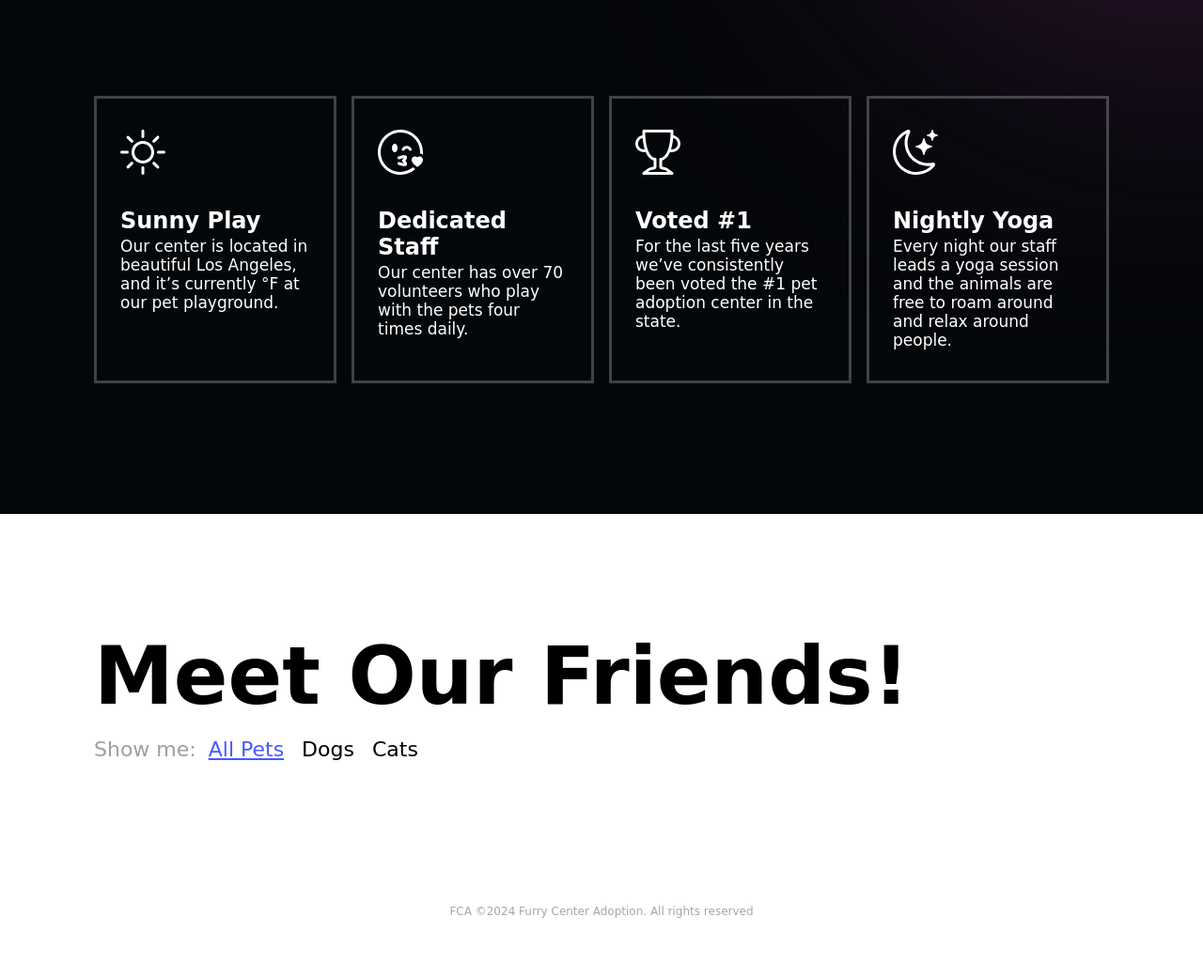
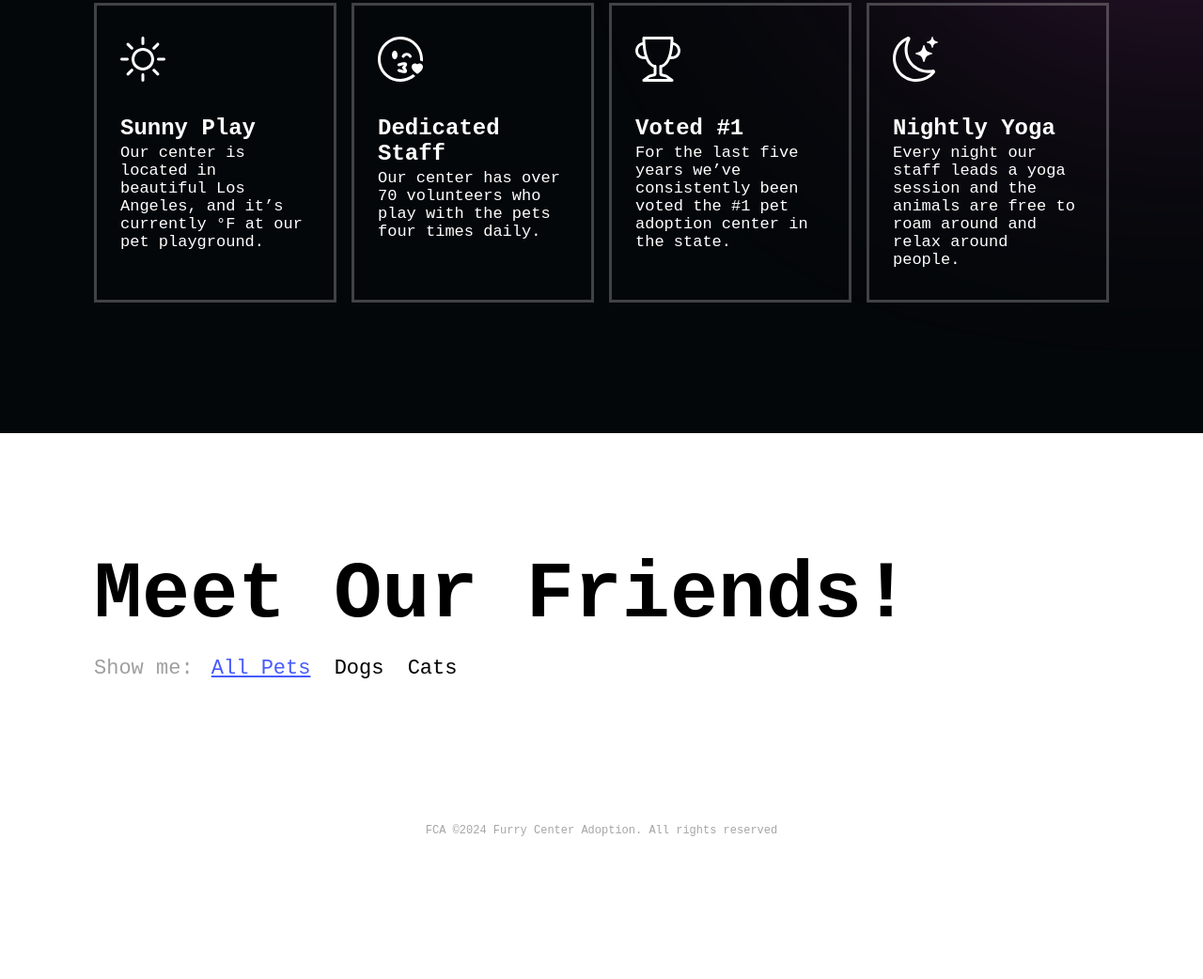
Before and after one commit to Jaycelab/Fur-City-Adoption, a website: page public/index.html in a window 1280 px wide. Shown: the part 656-1698 px from the top of the page at 94% size. After the commit the page ends 1612 px from the top, so only its background shows below. Drawn offline with Linux system fonts and the light colour scheme; no server answers.

Commit message:
fixed cursive site issue

```diff
--- a/public/styles.css
+++ b/public/styles.css
@@ -13,7 +13,7 @@ html {
 }
 
 body {
-  font-family: "Source Sans", cursive, sans-serif;
+  font-family: "Source Sans", Courier New, Courier, monospace, sans-serif;
   /*font-optical-sizing: auto;
   font-style: normal;*/
 }
@@ -183,7 +183,7 @@ body {
   /*remove default css properties for button*/
   background-color: transparent;
   border: none;
-  font-family: "Source Sans", cursive, sans-serif;
+  font-family: "Source Sans", Courier New, Courier, monospace, sans-serif;
   font-size: 1.15rem;
   cursor: pointer;
 }
```
